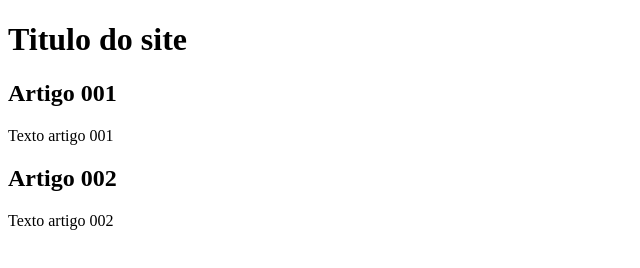
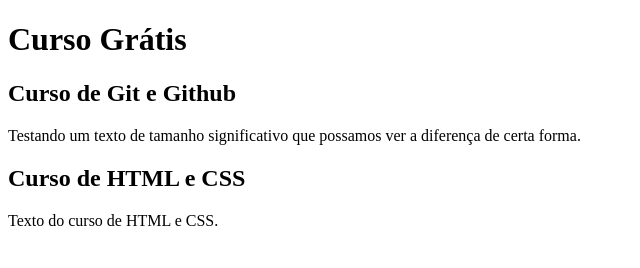
Before and after one commit to LazaroMateus/Projeto-Site, a plain HTML site: page Index.html in a window 1280 px wide. Shown: the whole page, without its empty margins (0-640 px from the left). Drawn offline with Linux system fonts and the light colour scheme.

Commit message:
Branch
branch conteudo teste

```diff
--- a/Index.html
+++ b/Index.html
@@ -9,14 +9,14 @@
 <body>
     <main>
         <header>
-            <h1>Titulo do site</h1>
+            <h1>Curso Grátis</h1>
         </header>
         <article>
-            <h2>Artigo 001</h2>
-            <p>Texto artigo 001</p>
+            <h2>Curso de Git e Github</h2>
+            <p>Testando um texto de tamanho significativo que possamos ver a diferença de certa forma.</p>
         </article>
-        <h2>Artigo 002</h2>
-        <p>Texto artigo 002</p>
+        <h2>Curso de HTML e CSS</h2>
+        <p>Texto do curso de HTML e CSS.</p>
         <article>
 
         </article>
```
